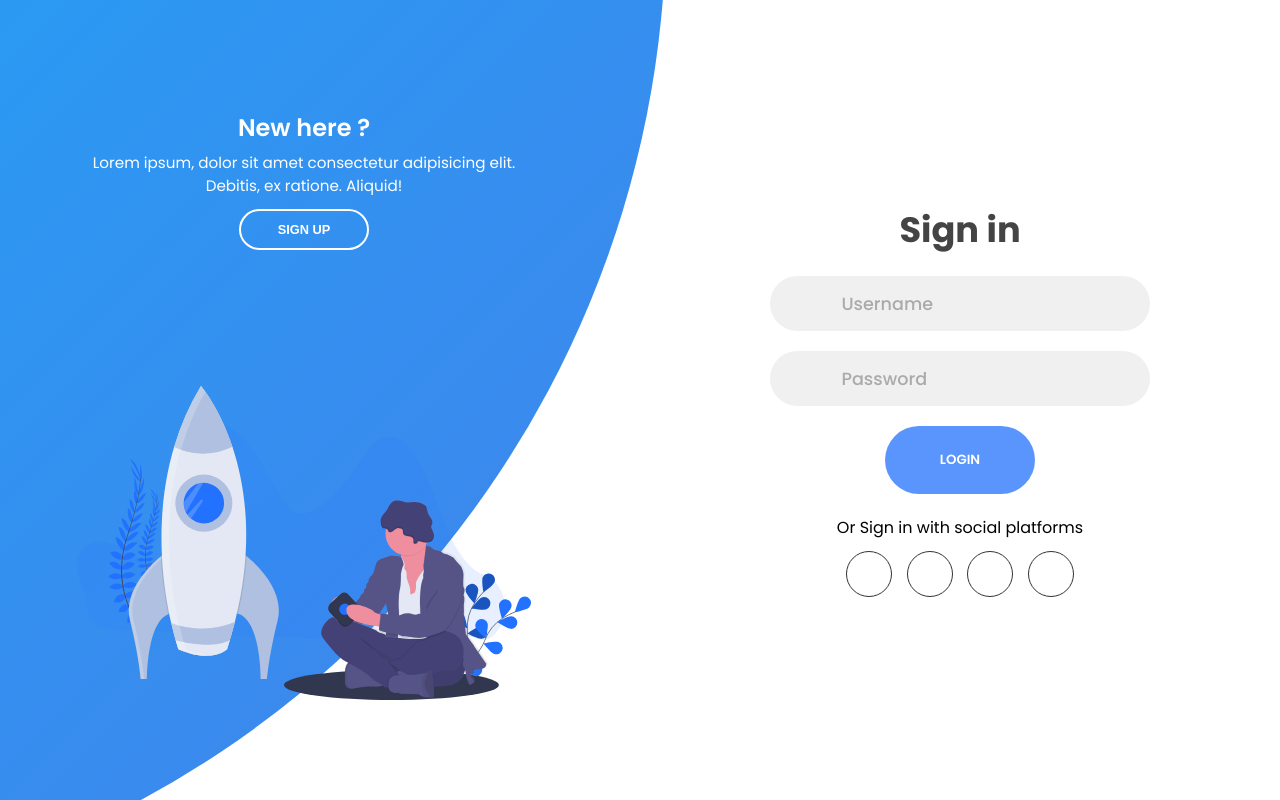
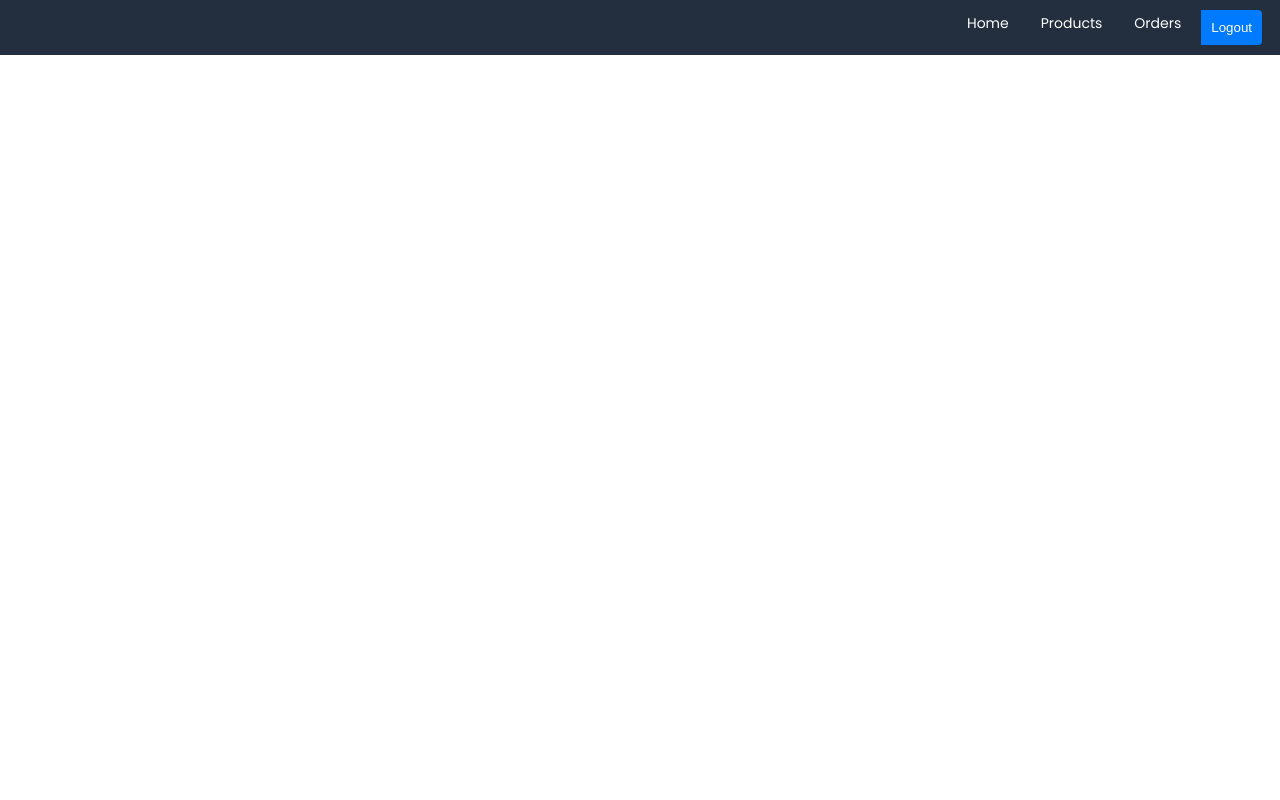
Before and after one commit to nylRmon/Web-Dev-Proj, a React (Create React App) app in the folder webdevproj/: page /Forum in a window 1280 px wide. Built offline with nearby package versions, Linux system fonts and the light colour scheme.

Commit message:
log in fix again

```diff
--- a/webdevproj/src/App.css
+++ b/webdevproj/src/App.css
@@ -1,6 +1,4 @@
 /* Home Navigation Styles */
-
-
 nav {
   background-color: #232f3e;
   padding: 10px;
@@ -20,15 +18,16 @@ ul {
 }
 
 li {
-  margin-right: 10px;
+  margin-right: 8px;
 }
 
 a {
   color: white;
   text-decoration: none;
-  padding: 8px 16px;
+  padding: 8px 12px;
   border-radius: 4px;
   transition: background-color 0.3s;
+  font-size: 14px;
 }
 
 a:hover {
@@ -38,7 +37,8 @@ a:hover {
 #home-link {
   margin-right: auto;
 }
-/*Search-bar*/
+
+
 .search-container input {
   flex: 1;
   padding: 8px;
@@ -48,7 +48,7 @@ a:hover {
 
 .search-container button {
   padding: 8px;
-  background-color: #344955; /* Match the navigation bar hover color */
+  background-color: #344955;
   color: #fff;
   border: none;
   border-radius: 0 4px 4px 0;
@@ -57,5 +57,5 @@ a:hover {
 }
 
 .search-container button:hover {
-  background-color: #232f3e; /* Darker shade on hover */
+  background-color: #232f3e;
 }
--- a/webdevproj/src/App.js
+++ b/webdevproj/src/App.js
@@ -1,11 +1,10 @@
 import React, { useState } from "react";
-import { useForm } from "react-hook-form";
-import "./App.css";
-import {BrowserRouter as Router,Link,Route,Routes,useParams, useNavigate,} from "react-router-dom";
+import { BrowserRouter as Router, Routes, Route, Navigate, useNavigate } from "react-router-dom";
 import LoginForm from "./LoginForm";
 import SignupForm from "./SignupForm";
 import Forum from "./Forum";
-
+import ForumProducts from "./ForumProducts";
+import "./App.css"
 
 const App = () => {
   const [user, setUser] = useState(null);
@@ -26,25 +25,32 @@ const App = () => {
 
   return (
     <Router>
-      <div>
-        {!user ? (
-          <LoginForm
-            onLogin={handleLogin}
-            onToggleSignup={handleToggleSignup}
-          />
-        ) : (
-          <Forum user={user} />
-        )}
-        {showSignup && (
-          <SignupForm
-            onSignup={handleSignup}
-            onToggleSignup={handleToggleSignup}
-          />
-        )}
-      </div>
+      <Routes>
+        <Route
+          path="/"
+          element={
+            !user ? (
+              <LoginForm onLogin={handleLogin} onToggleSignup={handleToggleSignup} />
+            ) : (
+              <Forum user={user} />
+            )
+          }
+        />
+        <Route
+          path="/signup"
+          element={
+            showSignup ? (
+              <SignupForm onSignup={handleSignup} onToggleSignup={handleToggleSignup} />
+            ) : (
+              <Navigate to="/" replace />
+            )
+          }
+        />
+        <Route path="/Forum" element={<Forum user={user} />} />
+        <Route path="/ForumProducts" element={<ForumProducts />} /> {/* Add route for ForumProducts */}
+      </Routes>
     </Router>
   );
-
 };
 
 export default App;
--- a/webdevproj/src/Forum.js
+++ b/webdevproj/src/Forum.js
@@ -1,53 +1,43 @@
-import React, { useState } from "react";
-import { Link, Routes, Route, useParams, useNavigate } from "react-router-dom";
-import ForumHome from "./Forumhome";
+import React from "react";
+import { Link, Routes, Route, useNavigate } from "react-router-dom";
+import Forumhome from "./Forumhome";
 import ForumProducts from "./ForumProducts";
 import ForumOrders from "./ForumOrders";
 import LoginForm from "./LoginForm";
+import "./App.css";
 
 const Forum = ({ user }) => {
   const navigate = useNavigate();
-  const { id } = useParams();
-  const [isMenuOpen, setIsMenuOpen] = useState(false);
-
-  const handleToggleMenu = () => {
-    setIsMenuOpen(!isMenuOpen);
-  };
 
   const handleLogout = () => {
-    // Close the menu before navigating
-    setIsMenuOpen(false);
-    // Use window.location.replace for a total refresh
-    window.location.replace("/LoginForm");
+    // Use navigate to go to the login page
+    navigate("/");
   };
 
   return (
     <div>
       <nav>
-        <button onClick={handleToggleMenu}>Toggle Menu</button>
-        {user && isMenuOpen && (
         <ul>
           <li>
-              <Link to="/">Home</Link>
+            <Link to="/Forum">Home</Link>
           </li>
           <li>
-              <Link to="/products">Product</Link>
+            <Link to="/ForumProducts">Products</Link>
           </li>
           <li>
-              <Link to="/orders">Orders</Link>
+            <Link to="/ForumOrders">Orders</Link>
           </li>
           {/* Add a logout button */}
           <li>
             <button onClick={handleLogout}>Logout</button>
           </li>
         </ul>
-        )}
       </nav>
 
       <Routes>
-        <Route path="/" element={<ForumHome user={user} />} />
-        <Route path="/products" element={<ForumProducts />} />
-        <Route path="/orders" element={<ForumOrders />} />
+        <Route path="/Forumhome" element={<Forumhome user={user} />} />
+        <Route path="/ForumProducts" element={<ForumProducts />} />
+        <Route path="/ForumOrders" element={<ForumOrders />} />
         <Route path="/LoginForm" element={<LoginForm />} />
       </Routes>
     </div>
--- a/webdevproj/src/ForumOrders.js
+++ b/webdevproj/src/ForumOrders.js
@@ -1,8 +1,8 @@
-import ForumProducts from "./ForumProducts";
+
 import React from "react";
 
 const ForumOrders = ({ selectedProducts }) => {
-  console.log("Selected Products in ForumOrders:", selectedProducts); // Add this line for debugging
+  console.log("Selected Products in ForumOrders:", selectedProducts);
 
   if (!Array.isArray(selectedProducts) || selectedProducts.length === 0) {
     return (
--- a/webdevproj/src/Forumhome.js
+++ b/webdevproj/src/Forumhome.js
@@ -1,8 +1,8 @@
 import React from "react";
 import { Link } from "react-router-dom";
-import "./ForumHome.css"; // Import your CSS file
+import "./ForumHome.css";
 
-const ForumHome = ({ user }) => (
+const Forumhome = ({ user }) => (
   <div className="home-container">
     <header>
       <h2>Welcome to Shopping Kingdom, {user}!</h2>
@@ -12,7 +12,7 @@ const ForumHome = ({ user }) => (
     {/* Search bar */}
     <div className="search-container">
       <input type="text" placeholder="Search for products..." />
-      <Link to="/products">
+      <Link to="/ForumProducts">
         <button type="submit">Search</button>
       </Link>
     </div>
@@ -55,4 +55,4 @@ const ForumHome = ({ user }) => (
   </div>
 );
 
-export default ForumHome;
+export default Forumhome;
--- a/webdevproj/src/LoginForm.js
+++ b/webdevproj/src/LoginForm.js
@@ -1,14 +1,30 @@
 import React, { useState } from "react";
+import { useNavigate } from "react-router-dom";
 import './LoginForm.css';
+import './Forum';
 
 const LoginForm = () => {
+  const navigate = useNavigate();
   const [isSignUpMode, setSignUpMode] = useState(false);
+  const [username, setUsername] = useState("");
+  const [password, setPassword] = useState("");
 
   const handleSignUpClick = () => {
     setSignUpMode(true);
   };
 
-  const handleSignInClick = () => {
+  const handleSignInClick = (e) => {
+    e.preventDefault();
+
+    // Check if username and password are not empty
+    if (!username.trim() || !password.trim()) {
+      alert("Please enter both username and password");
+      return;
+    }
+
+    // Proceed with login
+    console.log("Sign in button clicked");
+    navigate('/Forum');
     setSignUpMode(false);
   };
 
@@ -16,35 +32,49 @@ const LoginForm = () => {
     <div className={`container ${isSignUpMode ? 'sign-up-mode' : ''}`}>
       <div className="forms-container">
         <div className="signin-signup">
-          <form action="#" className="sign-in-form">
+          <form
+            action="#"
+            className="sign-in-form"
+            onSubmit={(e) => { e.preventDefault(); handleSignInClick(e); }}
+          >
             <h2 className="title">Sign in</h2>
-            <div class="input-field">
-              <i class="fas fa-user"></i>
-              <input type="text" placeholder="Username" />
+            <div className="input-field">
+              <i className="fas fa-user"></i>
+              <input
+                type="text"
+                placeholder="Username"
+                value={username}
+                onChange={(e) => setUsername(e.target.value)}
+              />
             </div>
-            <div class="input-field">
-              <i class="fas fa-lock"></i>
-              <input type="password" placeholder="Password" />
+            <div className="input-field">
+              <i className="fas fa-lock"></i>
+              <input
+                type="password"
+                placeholder="Password"
+                value={password}
+                onChange={(e) => setPassword(e.target.value)}
+              />
             </div>
-            <input type="submit" value="Login" class="btn solid" />
-            <p class="social-text">Or Sign in with social platforms</p>
-            <div class="social-media">
-              <a href="#" class="social-icon">
-                <i class="fab fa-facebook-f"></i>
+            <input type="submit" value="Login" className="btn solid" />
+            <p className="social-text">Or Sign in with social platforms</p>
+            <div className="social-media">
+              <a href="#" className="social-icon">
+                <i className="fab fa-facebook-f"></i>
               </a>
-              <a href="#" class="social-icon">
-                <i class="fab fa-twitter"></i>
+              <a href="#" className="social-icon">
+                <i className="fab fa-twitter"></i>
               </a>
-              <a href="#" class="social-icon">
-                <i class="fab fa-google"></i>
+              <a href="#" className="social-icon">
+                <i className="fab fa-google"></i>
               </a>
-              <a href="#" class="social-icon">
-                <i class="fab fa-linkedin-in"></i>
+              <a href="#" className="social-icon">
+                <i className="fab fa-linkedin-in"></i>
               </a>
             </div>
           </form>
           <form action="#" className="sign-up-form">
-          <h2 className="title">Sign up</h2>
+            <h2 className="title">Sign up</h2>
             <div className="input-field">
               <i className="fas fa-user"></i>
               <input type="text" placeholder="Username" />
@@ -58,18 +88,18 @@ const LoginForm = () => {
               <input type="password" placeholder="Password" />
             </div>
             <input type="submit" className="btn" value="Sign up" />
-            <div class="social-media">
-              <a href="#" class="social-icon">
-                <i class="fab fa-facebook-f"></i>
+            <div className="social-media">
+              <a href="#" className="social-icon">
+                <i className="fab fa-facebook-f"></i>
               </a>
-              <a href="#" class="social-icon">
-                <i class="fab fa-twitter"></i>
+              <a href="#" className="social-icon">
+                <i className="fab fa-twitter"></i>
               </a>
-              <a href="#" class="social-icon">
-                <i class="fab fa-google"></i>
+              <a href="#" className="social-icon">
+                <i className="fab fa-google"></i>
               </a>
-              <a href="#" class="social-icon">
-                <i class="fab fa-linkedin-in"></i>
+              <a href="#" className="social-icon">
+                <i className="fab fa-linkedin-in"></i>
               </a>
             </div>
           </form>
--- a/webdevproj/src/SignupForm.js
+++ b/webdevproj/src/SignupForm.js
@@ -6,7 +6,6 @@ const SignupForm = ({ onSignup, onToggleSignup }) => {
   const { register, handleSubmit, watch, setError } = useForm();
 
   const onSubmit = (data) => {
-    // Validate password confirmation
     if (data.password !== data.confirmPassword) {
       setError("confirmPassword", {
         type: "manual",
@@ -15,7 +14,7 @@ const SignupForm = ({ onSignup, onToggleSignup }) => {
       return;
     }
 
-    // Handle signup logic with data.username and data.password
+
     onSignup(data.username);
   };
 
```
Lines whose indentation alone changed are shown as unchanged.
